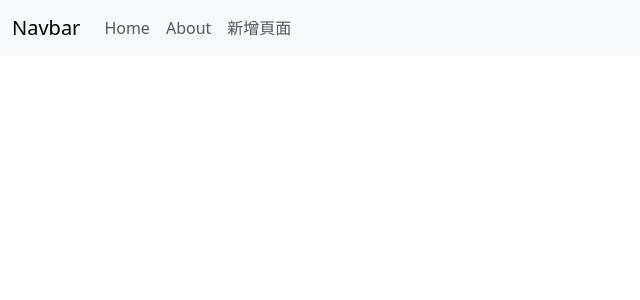
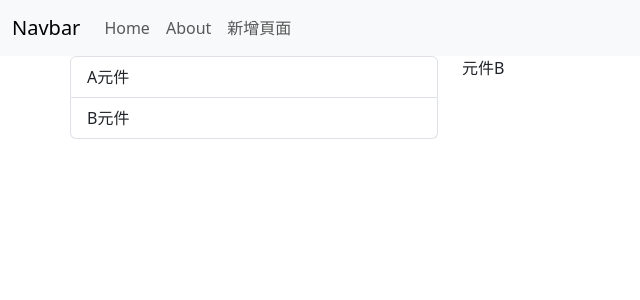
Before and after one commit to Emily2089/vite-router-sample, a Vue app: page /#/newpage/b in a window 1280 px wide. Before the commit this address had no page. Shown: the top 300 px of the page, without its empty margins (0-640 px from the left). Built offline with nearby package versions, Linux system fonts and the light colour scheme.

Commit message:
新增巢狀路由

```diff
--- /dev/null
+++ b/src/views/ComponentA.vue
@@ -0,0 +1,5 @@
+<template>
+  <div>
+    元件A
+  </div>
+</template>
--- /dev/null
+++ b/src/views/ComponentB.vue
@@ -0,0 +1,5 @@
+<template>
+  <div>
+    元件B
+  </div>
+</template>
--- a/src/views/NewPage.vue
+++ b/src/views/NewPage.vue
@@ -1,5 +1,12 @@
 <template>
-  <div>
-    新增頁面
+  <div class="row">
+    <div class="col-4 list-group">
+      <RouterLink to="/newpage/a" class="list-group-item list-group-item-action">A元件</RouterLink>
+      <RouterLink to="/newpage/b" class="list-group-item list-group-item-action">B元件</RouterLink>
+    </div>
+
+    <div class="col-8">
+      <RouterView></RouterView>
+    </div>
   </div>
 </template>
```
Also changed, not shown: src/router/index.js (+10 -0 lines).
